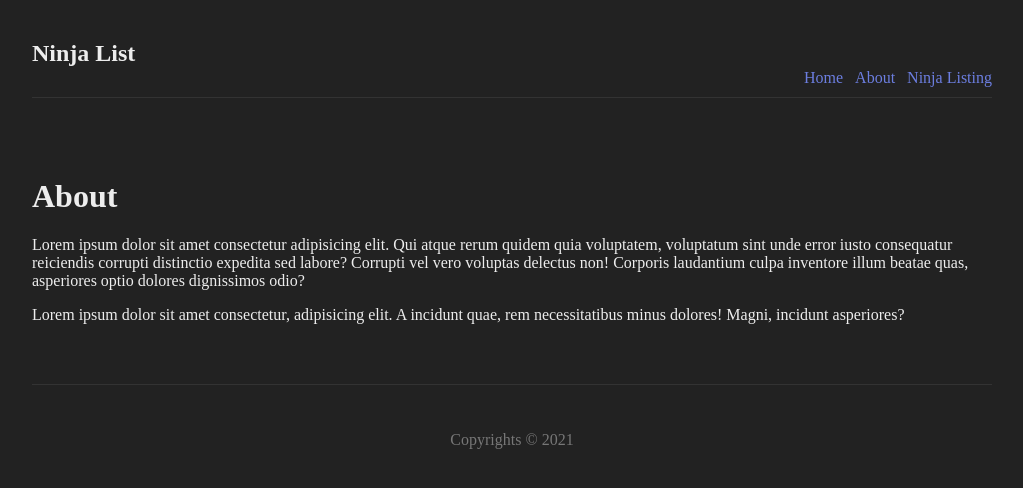
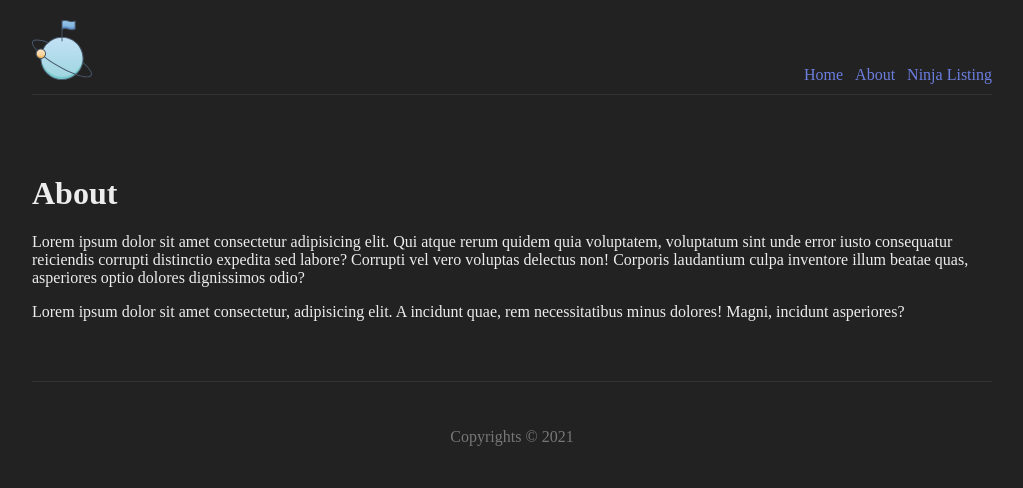
Before and after one commit to iamshaunjp/nextjs-tutorial, a Next.js app in the folder ninjalist/: page /about in a window 1280 px wide. Shown: the top 488 px of the page, without its empty margins (128-1151 px from the left). Built offline with nearby package versions, Linux system fonts and the light colour scheme.

Commit message:
imgs and head info title meta tags

```diff
--- a/ninjalist/components/Navbar.js
+++ b/ninjalist/components/Navbar.js
@@ -1,10 +1,13 @@
 import Link from 'next/link'
+import Image from 'next/image'
 
 const Navbar = () => {
     return (
         <nav>
             <div className="logo">
-                <h1>Ninja List</h1>
+                {/* <h1>Ninja List</h1> */}
+                {/* <img src="/globe.svg" alt="Globe" className="logo-img" /> */}
+                <Image src="/globe.svg" width={60} height={60} />
             </div>
             <Link href="/"><a>Home</a></Link>
             <Link href="/about"><a>About</a></Link>
--- a/ninjalist/pages/about.js
+++ b/ninjalist/pages/about.js
@@ -1,10 +1,20 @@
+import Head from 'next/head'
+
 const About = () => {
     return (
+
+      <>
+      <Head>
+
+        <title>About Pg</title>
+        <meta name="keywords" content="keyword, another"/>
+      </Head>
         <div>
             <h1>About</h1>
             <p>Lorem ipsum dolor sit amet consectetur adipisicing elit. Qui atque rerum quidem quia voluptatem, voluptatum sint unde error iusto consequatur reiciendis corrupti distinctio expedita sed labore? Corrupti vel vero voluptas delectus non! Corporis laudantium culpa inventore illum beatae quas, asperiores optio dolores dignissimos odio?</p>
             <p>Lorem ipsum dolor sit amet consectetur, adipisicing elit. A incidunt quae, rem necessitatibus minus dolores! Magni, incidunt asperiores?</p>
         </div>
+        </>
      );
 }
 
--- a/ninjalist/styles/globals.css
+++ b/ninjalist/styles/globals.css
@@ -62,3 +62,12 @@ footer {
   border-bottom: 2px dotted #38f09a;
   text-decoration: none;
 }
+
+img {
+  height: auto;
+  width: fit-content;
+}
+
+.logo-img {
+  width: 80px;
+}
```
Also changed, not shown: ninjalist/pages/index.js (+8 -1 lines), ninjalist/pages/404.js (line endings or trailing spaces), ninjalist/public/globe.svg (added).
